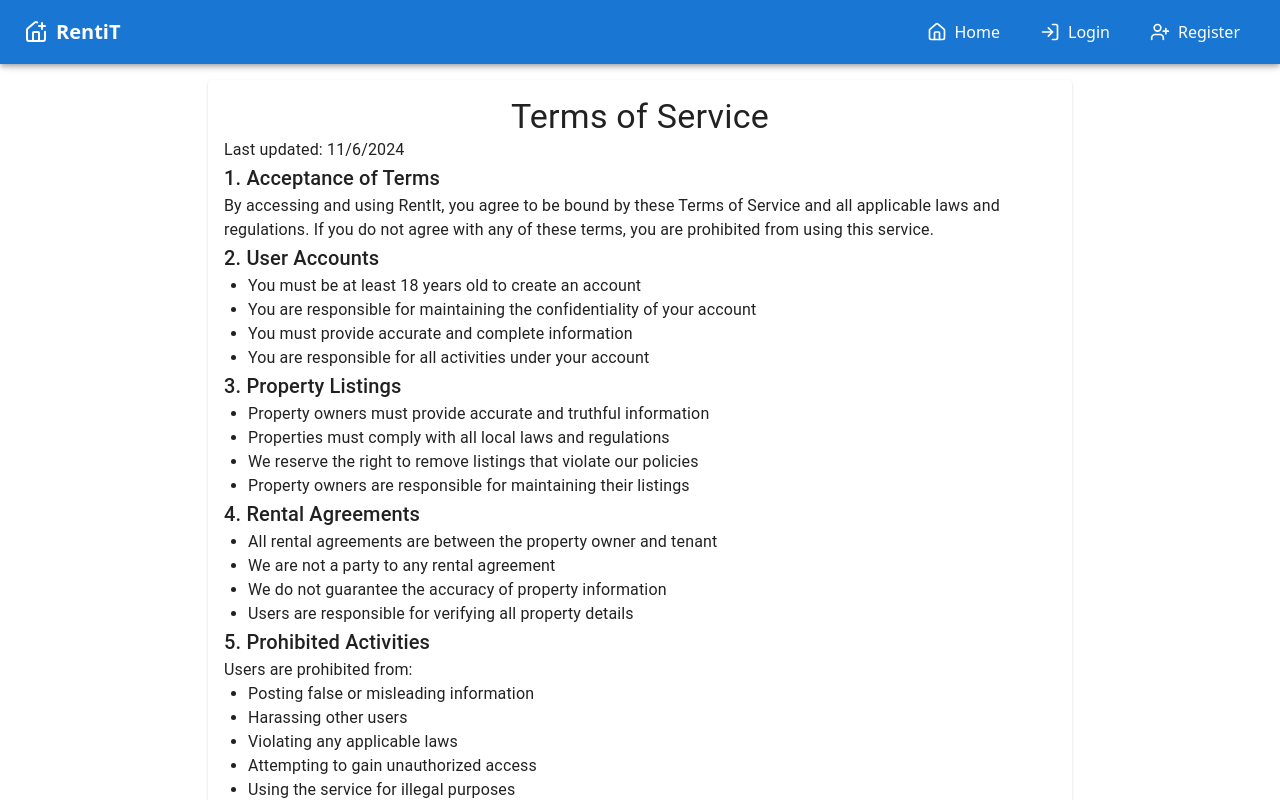
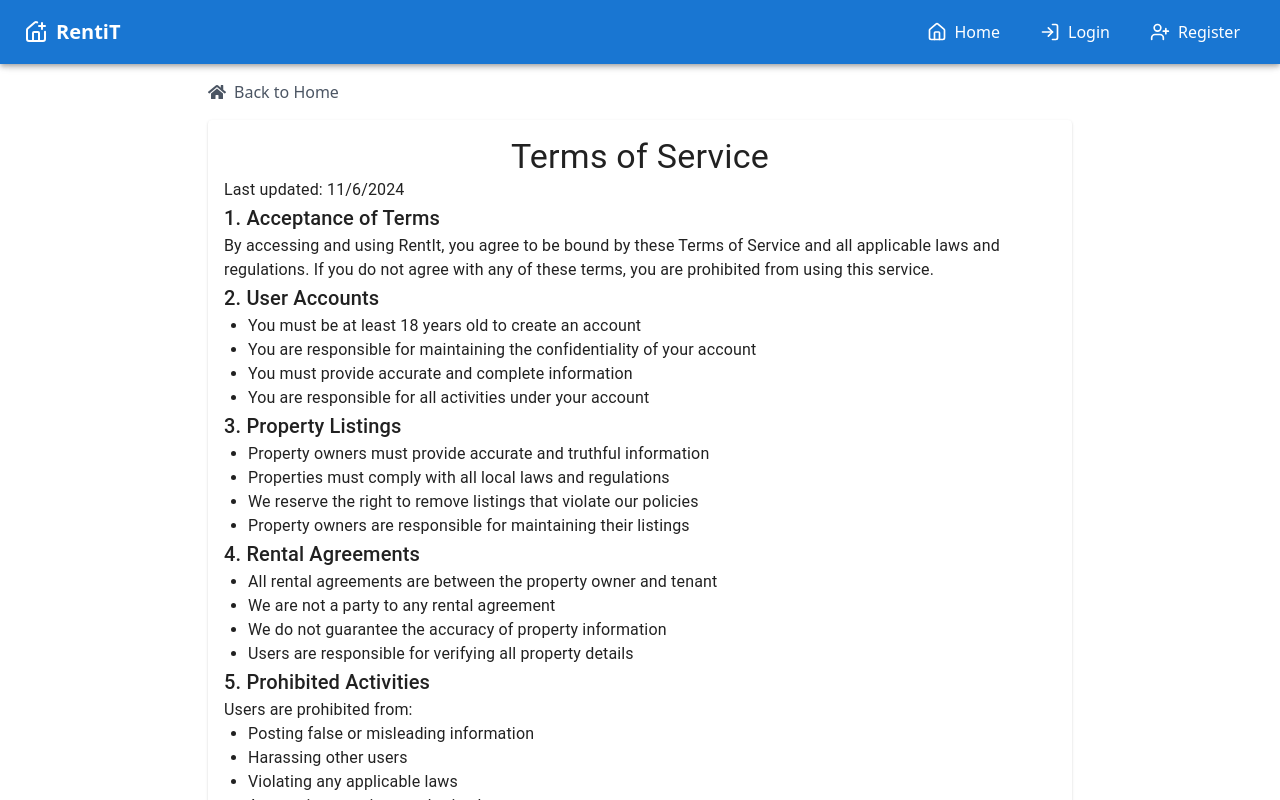
Before and after one commit to adeshsk18/RentIt, a React (Create React App) app in the folder frontend/: page /terms in a window 1280 px wide. Shown: the top 800 px of the page. Built offline with nearby package versions, Linux system fonts and the light colour scheme; no server answers.

Commit message:
Final Beta

```diff
--- a/frontend/src/App.jsx
+++ b/frontend/src/App.jsx
@@ -60,7 +60,7 @@ const AppContent = () => {
   if (loading) return <Loading />;
 
   // Don't show navbar on login and register pages
-  const hideNavbar = ['/login', '/register', '/forgot-password', '/reset-password'].includes(location.pathname);
+  const hideNavbar = ['/login', '/register', '/forgot-password', '/reset-password', '/admin-verification'].includes(location.pathname);
 
   return (
     <>
@@ -119,7 +119,6 @@ const AppContent = () => {
             userData?.type === "admin" ? <AdminPanel /> : <Navigate to="/" />
           }
         />
-        <Route path="/admin-verification" element={<AdminVerification />} />
       </Routes>
     </>
   );
@@ -132,8 +131,8 @@ function App() {
         <AppContent />
       </Router>
       <ToastContainer
-        position="top-right"
-        autoClose={1500}
+        position="bottom-right"
+        autoClose={5000}
         hideProgressBar={false}
         newestOnTop={false}
         closeOnClick
--- a/frontend/src/pages/PrivacyPolicy.jsx
+++ b/frontend/src/pages/PrivacyPolicy.jsx
@@ -1,9 +1,20 @@
 import React from "react";
 import { Card, CardContent, Typography } from "@mui/material";
+import { FaHome } from "react-icons/fa";
+import { Link } from "react-router-dom";
 
 const PrivacyPolicy = () => {
   return (
     <div className="mx-auto max-w-4xl p-4">
+      {/* Back to Home Button */}
+      <Link
+        to="/"
+        className="mb-4 flex items-center gap-2 text-gray-600 hover:text-gray-800 transition-colors duration-200"
+      >
+        <FaHome className="text-lg" />
+        <span>Back to Home</span>
+      </Link>
+
       <Card className="rounded-xl bg-white shadow-lg">
         <CardContent>
           <Typography variant="h4" className="mb-6 text-center font-bold">
--- a/frontend/src/pages/Terms.jsx
+++ b/frontend/src/pages/Terms.jsx
@@ -1,9 +1,20 @@
 import React from "react";
 import { Card, CardContent, Typography } from "@mui/material";
+import { FaHome } from "react-icons/fa";
+import { Link } from "react-router-dom";
 
 const Terms = () => {
   return (
     <div className="mx-auto max-w-4xl p-4">
+      {/* Back to Home Button */}
+      <Link
+        to="/"
+        className="mb-4 flex items-center gap-2 text-gray-600 hover:text-gray-800 transition-colors duration-200"
+      >
+        <FaHome className="text-lg" />
+        <span>Back to Home</span>
+      </Link>
+
       <Card className="rounded-xl bg-white shadow-lg">
         <CardContent>
           <Typography variant="h4" className="mb-6 text-center font-bold">
```
